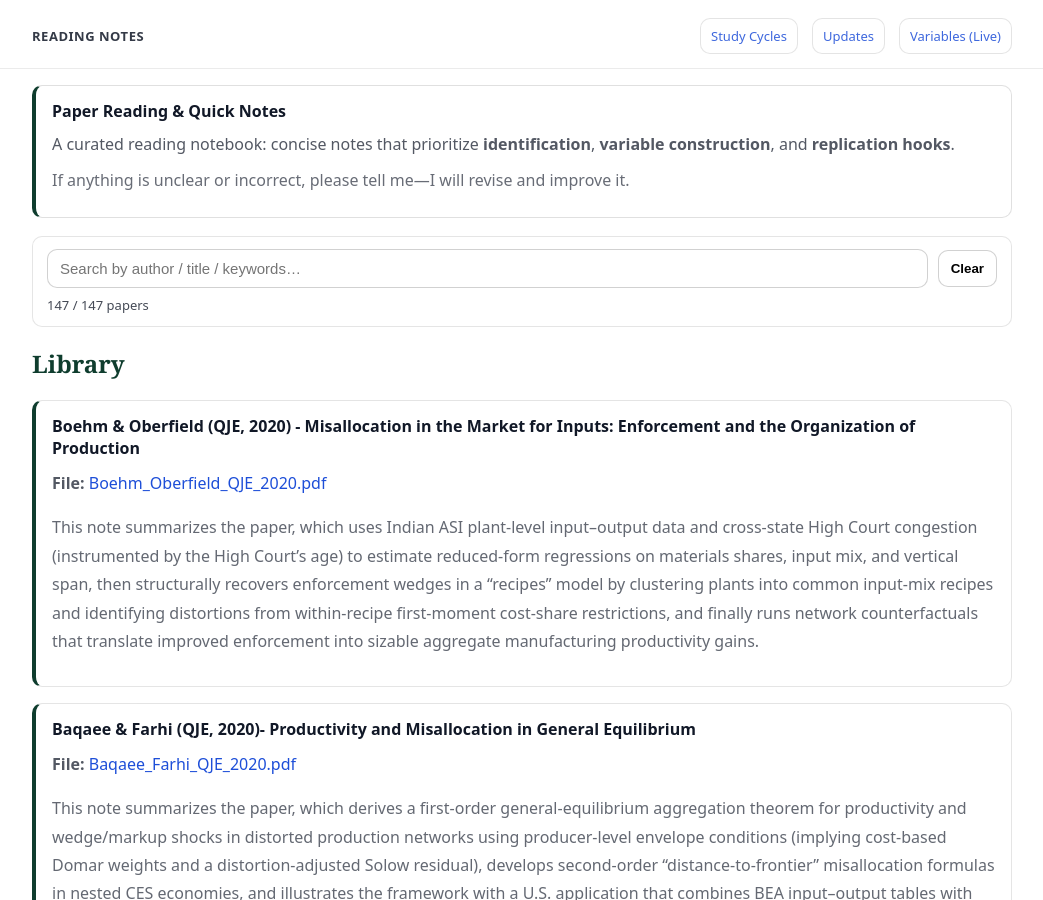
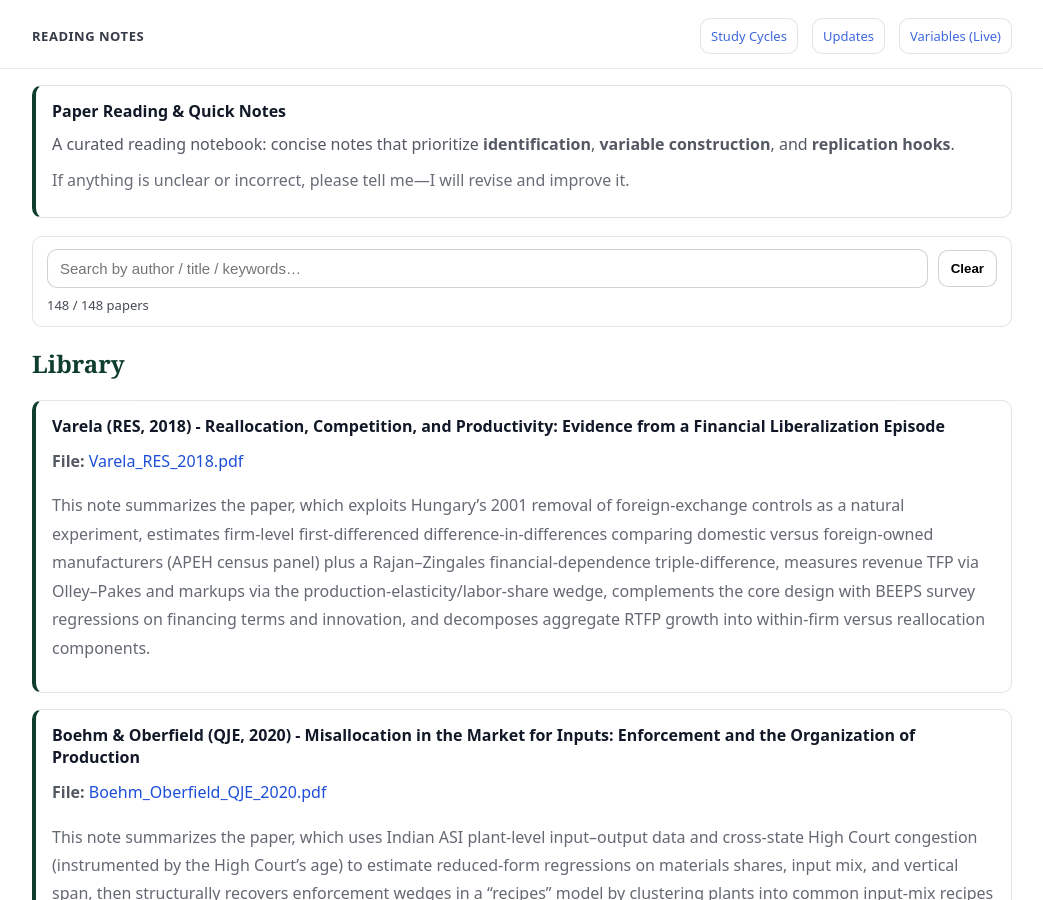
Before and after one commit to yaxinzn/study-archive, a Jekyll site: the page built from reading/index.md, in a window 1280 px wide and 900 px high. Shown: the whole window, without its empty margins (118-1161 px from the left). Built offline with Jekyll 4.4.1, drawn with Linux system fonts in a browser that asks for light colours.

Commit message:
Reading: add/update Varela_RES_2018.pdf

```diff
--- a/_data/reading.yml
+++ b/_data/reading.yml
@@ -1,3 +1,7 @@
+- title: "Varela (RES, 2018) - Reallocation, Competition, and Productivity: Evidence from a Financial Liberalization Episode"
+  file: "Varela_RES_2018.pdf"
+  desc: "This note summarizes the paper, which exploits Hungary’s 2001 removal of foreign-exchange controls as a natural experiment, estimates firm-level first-differenced difference-in-differences comparing domestic versus foreign-owned manufacturers (APEH census panel) plus a Rajan–Zingales financial-dependence triple-difference, measures revenue TFP via Olley–Pakes and markups via the production-elasticity/labor-share wedge, complements the core design with BEEPS survey regressions on financing terms and innovation, and decomposes aggregate RTFP growth into within-firm versus reallocation components."
+
 - title: "Boehm & Oberfield (QJE, 2020) - Misallocation in the Market for Inputs: Enforcement and the Organization of Production"
   file: "Boehm_Oberfield_QJE_2020.pdf"
   desc: "This note summarizes the paper, which uses Indian ASI plant-level input–output data and cross-state High Court congestion (instrumented by the High Court’s age) to estimate reduced-form regressions on materials shares, input mix, and vertical span, then structurally recovers enforcement wedges in a “recipes” model by clustering plants into common input-mix recipes and identifying distortions from within-recipe first-moment cost-share restrictions, and finally runs network counterfactuals that translate improved enforcement into sizable aggregate manufacturing productivity gains."
```
Also changed, not shown: 1 other file.
